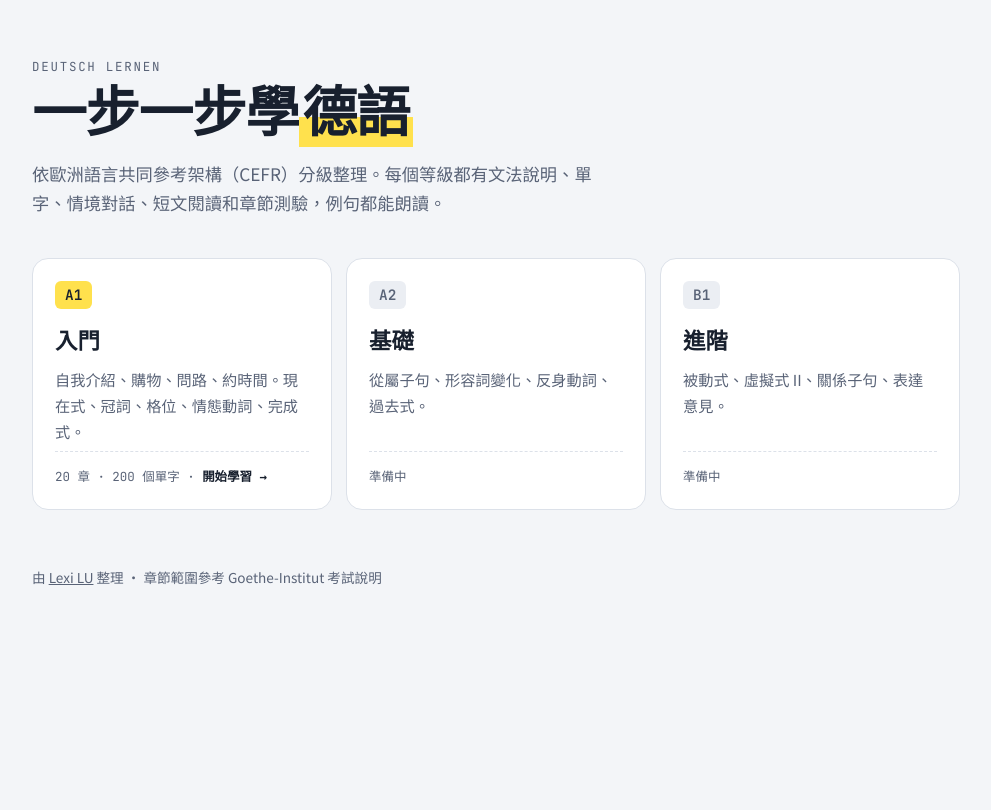
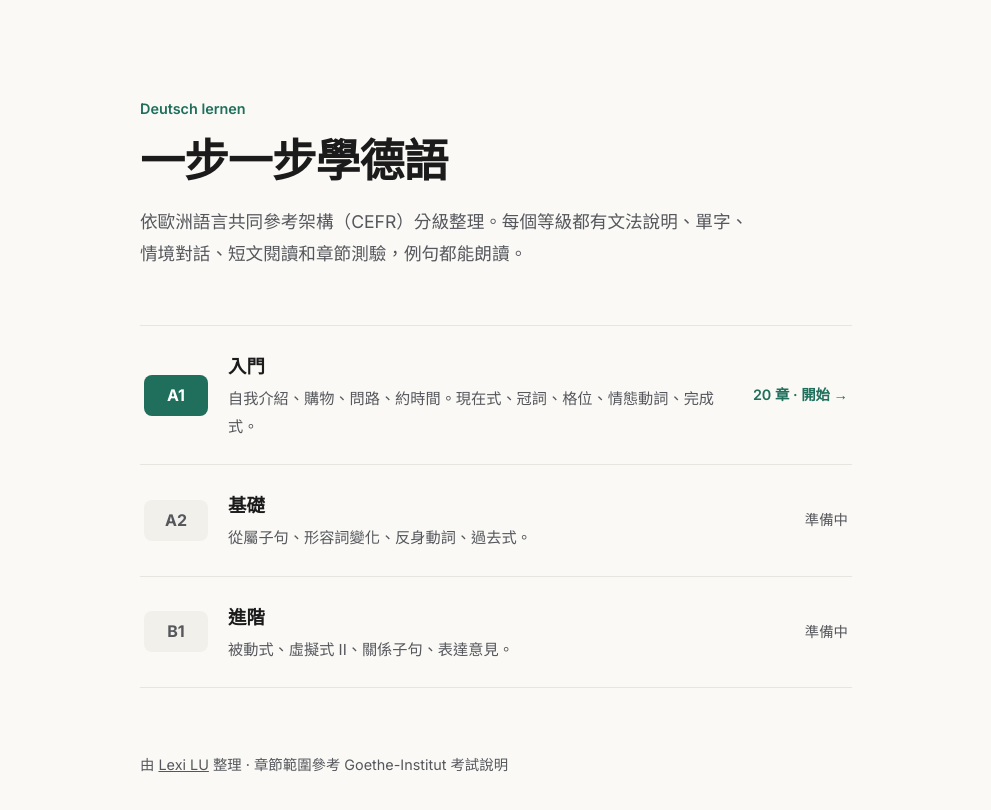
Before and after one commit to kaito253533/german, a plain HTML site: page index.html in a window 1280 px wide. Shown: the whole page, without its empty margins (144-1135 px from the left). Drawn offline with nearby package versions, Linux system fonts and the light colour scheme.

Commit message:
Clean reading style

```diff
--- a/index.html
+++ b/index.html
@@ -7,64 +7,45 @@
 <meta name="description" content="依 CEFR 等級整理的德語教學手冊：文法、單字、對話、閱讀與測驗。">
 <link rel="preconnect" href="https://fonts.googleapis.com">
 <link rel="preconnect" href="https://fonts.gstatic.com" crossorigin>
-<link rel="stylesheet" href="https://fonts.googleapis.com/css2?family=Bricolage+Grotesque:opsz,wght@12..96,500;12..96,800&family=JetBrains+Mono:wght@400;600&family=Noto+Sans+TC:wght@400;500;700&display=swap">
+<link rel="stylesheet" href="https://fonts.googleapis.com/css2?family=Inter:wght@400;500;600;700&family=Noto+Sans+TC:wght@400;500;700&display=swap">
 <style>
+/* Clean & Focus: off-white page, one sans family, one calm green accent */
 :root{
-  --bg:#F3F5F8; --surface:#FFFFFF; --ink:#18202E; --muted:#596377; --line:#DCE1E9; --soft:#EBEEF3;
-  --mark:#FFE14D; --mark-ink:#18202E; --btn:#18202E; --btn-ink:#FFFFFF;
-  --f-display:"Bricolage Grotesque","Noto Sans TC",system-ui,sans-serif;
-  --f-body:"Noto Sans TC","PingFang TC","Microsoft JhengHei",system-ui,sans-serif;
-  --f-mono:"JetBrains Mono",ui-monospace,Menlo,Consolas,monospace;
+  --bg:#FAF9F6; --surface:#FFFFFF; --ink:#1B1B1B; --muted:#55575C; --line:#E7E5E0; --soft:#F2F0EB; --accent:#1F6F5C; --on-accent:#FFFFFF;
+  --f:"Inter","Noto Sans TC","PingFang TC","Microsoft JhengHei",system-ui,sans-serif;
 }
-@media (prefers-color-scheme: dark){:root{--bg:#11151C;--surface:#191E28;--ink:#E7EAF0;--muted:#9BA4B6;--line:#2B3241;--soft:#222937;--mark:#6B5A00;--mark-ink:#FFF4B8;--btn:#E7EAF0;--btn-ink:#11151C;color-scheme:dark}}
+@media (prefers-color-scheme: dark){:root{--bg:#16171A;--surface:#1D1F23;--ink:#ECECEA;--muted:#A6A9B0;--line:#2D3036;--soft:#23262B;--accent:#62C4A8;--on-accent:#0F231E;color-scheme:dark}}
 *{box-sizing:border-box}
-body{margin:0;background:var(--bg);color:var(--ink);font-family:var(--f-body);line-height:1.7}
-.wrap{max-width:960px;margin:0 auto;padding:56px max(16px,env(safe-area-inset-right,0px)) 72px max(16px,env(safe-area-inset-left,0px))}
-.eyebrow{font-family:var(--f-mono);font-size:.78rem;letter-spacing:.14em;text-transform:uppercase;color:var(--muted);margin:0 0 8px}
-h1{font-family:var(--f-display);font-weight:800;font-size:clamp(2.2rem,6vw,3.4rem);line-height:1.1;margin:0 0 14px;letter-spacing:-.02em}
-h1 mark{background:linear-gradient(transparent 55%,var(--mark) 55%);color:inherit;padding:0 4px}
-.lead{font-size:1.08rem;max-width:60ch;color:var(--muted);margin:0 0 40px}
-.levels{display:grid;grid-template-columns:repeat(auto-fit,minmax(240px,1fr));gap:14px}
-.lv{position:relative;background:var(--surface);border:1px solid var(--line);border-radius:16px;padding:22px;display:flex;flex-direction:column;gap:6px;min-width:0;color:inherit;text-decoration:none}
-a.lv:hover{border-color:var(--ink)}
-a.lv:focus-visible{outline:2px solid var(--ink);outline-offset:2px}
-.code{font-family:var(--f-mono);font-weight:600;font-size:.9rem;align-self:flex-start;padding:2px 10px;border-radius:6px;background:var(--mark);color:var(--mark-ink)}
-.lv.soon .code{background:var(--soft);color:var(--muted)}
-.lv h2{font-family:var(--f-display);font-size:1.4rem;margin:8px 0 0}
-.lv p{margin:0;color:var(--muted);font-size:.95rem}
-.meta{font-family:var(--f-mono);font-size:.78rem;color:var(--muted);margin-top:auto;padding-top:14px;border-top:1px dashed var(--line)}
-.go{font-weight:700;color:var(--ink)}
-footer{margin-top:56px;font-size:.85rem;color:var(--muted)}
+body{margin:0;background:var(--bg);color:var(--ink);font-family:var(--f);font-size:17px;line-height:1.8;-webkit-font-smoothing:antialiased}
+.wrap{max-width:760px;margin:0 auto;padding:96px max(24px,env(safe-area-inset-right,0px)) 80px max(24px,env(safe-area-inset-left,0px))}
+.eyebrow{font-size:.9rem;font-weight:600;color:var(--accent);margin:0 0 12px}
+h1{font-size:clamp(2rem,5vw,2.8rem);font-weight:700;line-height:1.25;letter-spacing:-.02em;margin:0 0 16px}
+.lead{font-size:1.1rem;color:var(--muted);max-width:56ch;margin:0 0 56px}
+.levels{list-style:none;margin:0;padding:0;border-top:1px solid var(--line)}
+.lv{display:grid;grid-template-columns:64px minmax(0,1fr) auto;gap:20px;align-items:center;padding:24px 4px;border-bottom:1px solid var(--line);color:inherit;text-decoration:none}
+a.lv:hover .t{color:var(--accent)}
+a.lv:focus-visible{outline:2px solid var(--accent);outline-offset:4px;border-radius:6px}
+.code{font-weight:700;font-size:1rem;text-align:center;padding:6px 0;border-radius:8px;background:var(--accent);color:var(--on-accent)}
+.soon .code{background:var(--soft);color:var(--muted)}
+.t{font-size:1.15rem;font-weight:600;margin:0}
+.d{margin:2px 0 0;color:var(--muted);font-size:.95rem}
+.s{font-size:.9rem;color:var(--muted);white-space:nowrap}
+a.lv .s{color:var(--accent);font-weight:600}
+footer{margin-top:64px;font-size:.9rem;color:var(--muted)}
 footer a{color:var(--muted)}
+@media (max-width:560px){.wrap{padding-top:56px}.lv{grid-template-columns:52px minmax(0,1fr);gap:14px}.s{grid-column:2}}
 </style>
 </head>
 <body>
 <main class="wrap">
   <p class="eyebrow">Deutsch lernen</p>
-  <h1>一步一步學<mark>德語</mark></h1>
+  <h1>一步一步學德語</h1>
   <p class="lead">依歐洲語言共同參考架構（CEFR）分級整理。每個等級都有文法說明、單字、情境對話、短文閱讀和章節測驗，例句都能朗讀。</p>
-
-  <div class="levels">
-    <a class="lv" href="a1/">
-      <span class="code">A1</span>
-      <h2>入門</h2>
-      <p>自我介紹、購物、問路、約時間。現在式、冠詞、格位、情態動詞、完成式。</p>
-      <span class="meta">20 章 · 200 個單字 · <span class="go">開始學習 →</span></span>
-    </a>
-    <div class="lv soon" aria-disabled="true">
-      <span class="code">A2</span>
-      <h2>基礎</h2>
-      <p>從屬子句、形容詞變化、反身動詞、過去式。</p>
-      <span class="meta">準備中</span>
-    </div>
-    <div class="lv soon" aria-disabled="true">
-      <span class="code">B1</span>
-      <h2>進階</h2>
-      <p>被動式、虛擬式 II、關係子句、表達意見。</p>
-      <span class="meta">準備中</span>
-    </div>
-  </div>
-
+  <ul class="levels">
+    <li><a class="lv" href="a1/"><span class="code">A1</span><span><p class="t">入門</p><p class="d">自我介紹、購物、問路、約時間。現在式、冠詞、格位、情態動詞、完成式。</p></span><span class="s">20 章 · 開始 →</span></a></li>
+    <li><div class="lv soon"><span class="code">A2</span><span><p class="t">基礎</p><p class="d">從屬子句、形容詞變化、反身動詞、過去式。</p></span><span class="s">準備中</span></div></li>
+    <li><div class="lv soon"><span class="code">B1</span><span><p class="t">進階</p><p class="d">被動式、虛擬式 II、關係子句、表達意見。</p></span><span class="s">準備中</span></div></li>
+  </ul>
   <footer>由 <a href="https://kaito253533.github.io/">Lexi LU</a> 整理 · 章節範圍參考 Goethe-Institut 考試說明</footer>
 </main>
 </body>
```
Also changed, not shown: a1/index.html (+36 -1 lines).
